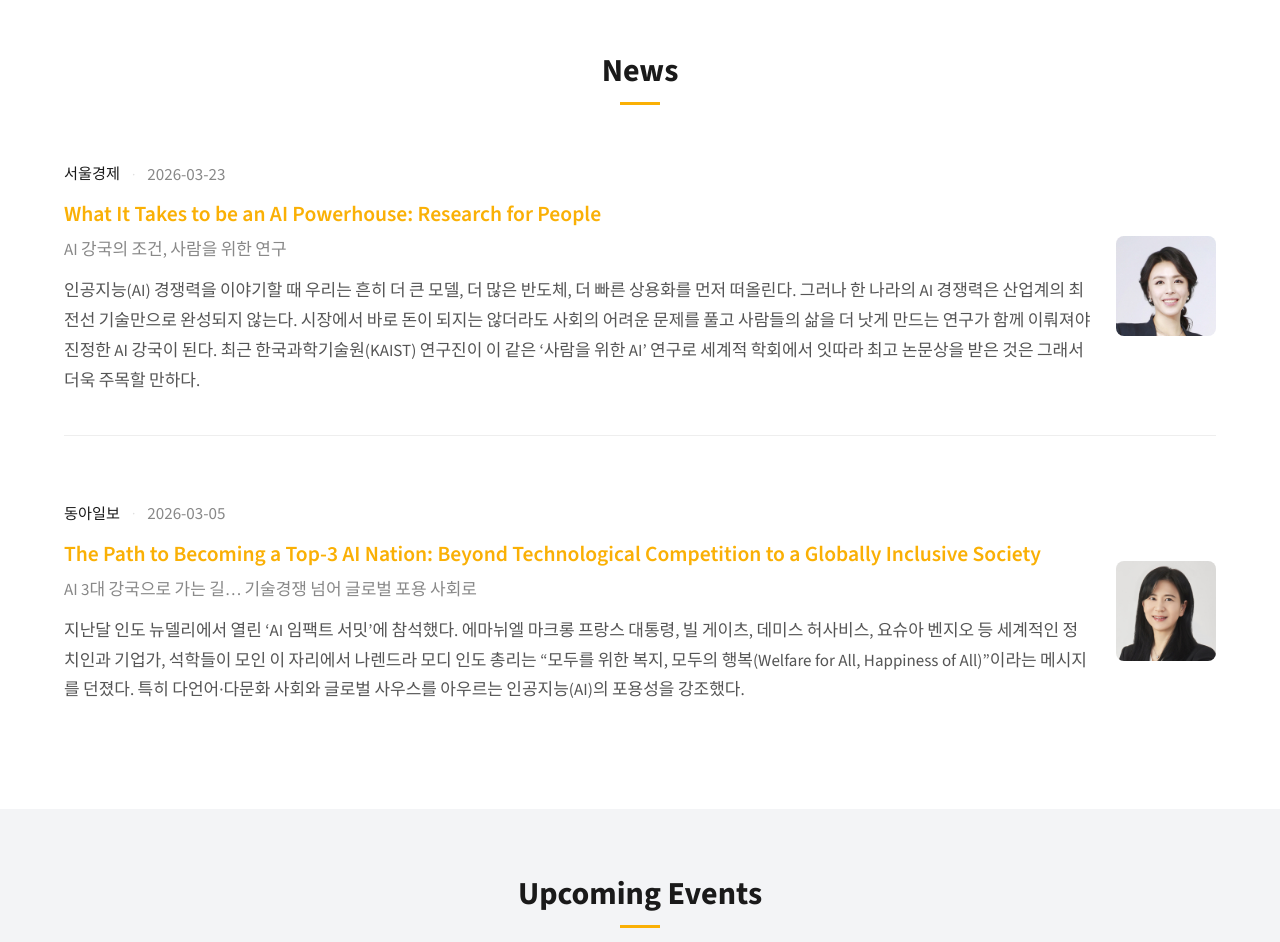
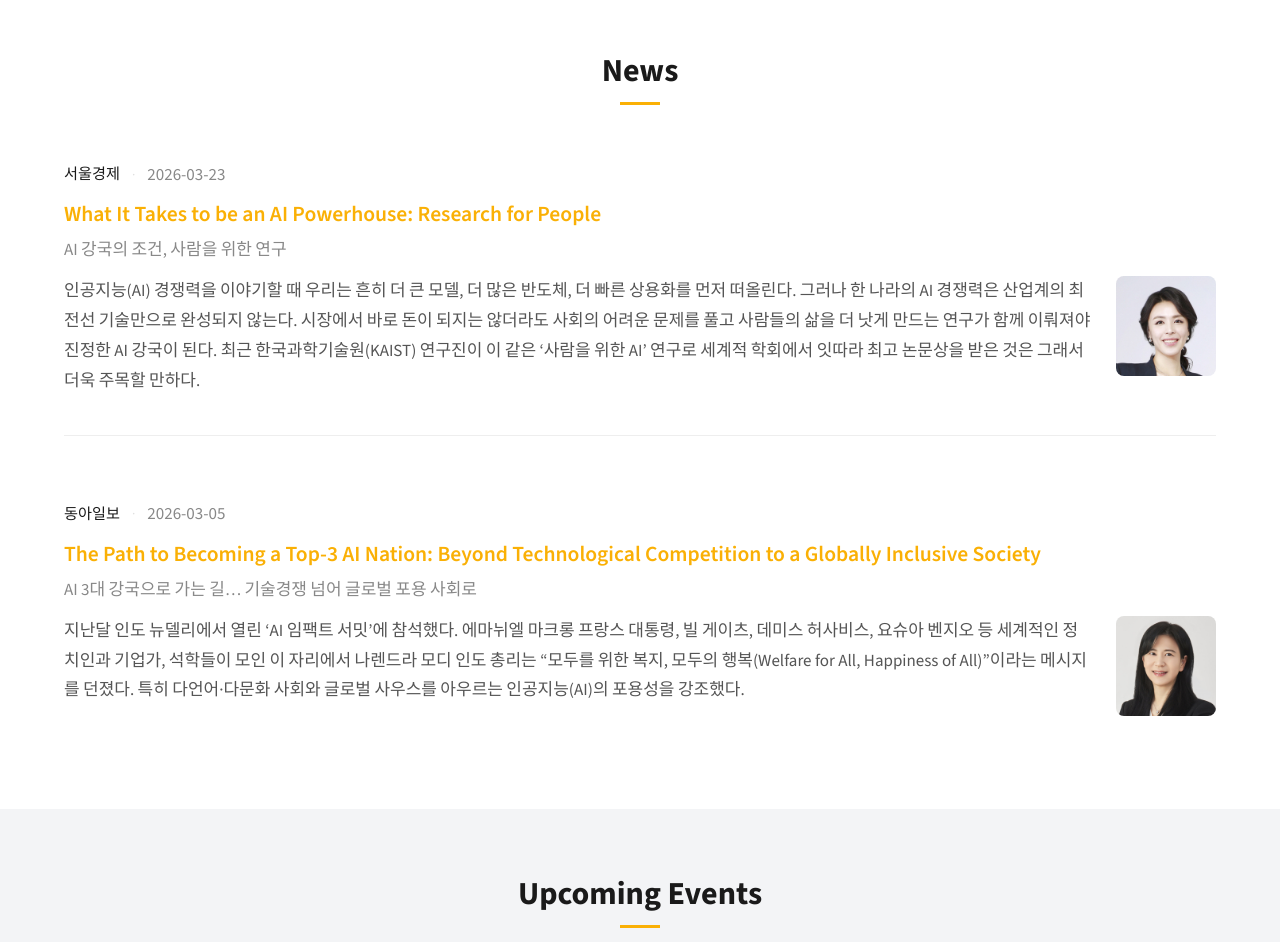
Before and after one commit to ai4good-kaist/ai4good-kaist.github.io, a React (Vite) app: page / in a window 1280 px wide. Shown: the part 680-1622 px from the top of the page. Built offline with nearby package versions, Linux system fonts and the light colour scheme.

Commit message:
Fix image alignment issue in news section

```diff
--- a/src/components/ui/NewsCard.css
+++ b/src/components/ui/NewsCard.css
@@ -23,9 +23,6 @@
 .news-card {
   display: flex;
   flex-direction: row;
-  justify-content: space-between;
-  align-items: center;
-  gap: var(--space-6);
   padding: var(--space-6) 0;
   border-bottom: 1px solid var(--color-border-light);
   text-decoration: none;
@@ -42,7 +39,18 @@
   gap: var(--space-2);
   flex: 1;
   min-width: 0;
-  justify-content: center;
+}
+
+.news-card__content {
+  display: flex;
+  flex-direction: row;
+  align-items: flex-start;
+  gap: var(--space-6);
+}
+
+.news-card__content .news-card__desc {
+  flex: 1;
+  min-width: 0;
 }
 
 .news-card__meta {
--- a/src/components/ui/NewsCard.jsx
+++ b/src/components/ui/NewsCard.jsx
@@ -17,14 +17,15 @@ export default function NewsCard({ news, featured = false }) {
         </div>
         <h3 className="news-card__title" style={{ color: '#fab005' }}>{news.title}</h3>
         {news.korean_title && <p className="news-card__subtitle">{news.korean_title}</p>}
-        <p className="news-card__desc">{news.content}</p>
+        <div className="news-card__content">
+          <p className="news-card__desc">{news.content}</p>
+          {news.image && (
+            <div className="news-card__img-wrap">
+              <img src={news.image.startsWith('http') ? news.image : `${import.meta.env.BASE_URL}${news.image.startsWith('/') ? news.image.slice(1) : news.image}`} alt="" className="news-card__img" />
+            </div>
+          )}
+        </div>
       </div>
-
-      {news.image && (
-        <div className="news-card__img-wrap">
-          <img src={news.image.startsWith('http') ? news.image : `${import.meta.env.BASE_URL}${news.image.startsWith('/') ? news.image.slice(1) : news.image}`} alt="" className="news-card__img" />
-        </div>
-      )}
     </a>
   );
 }
```
